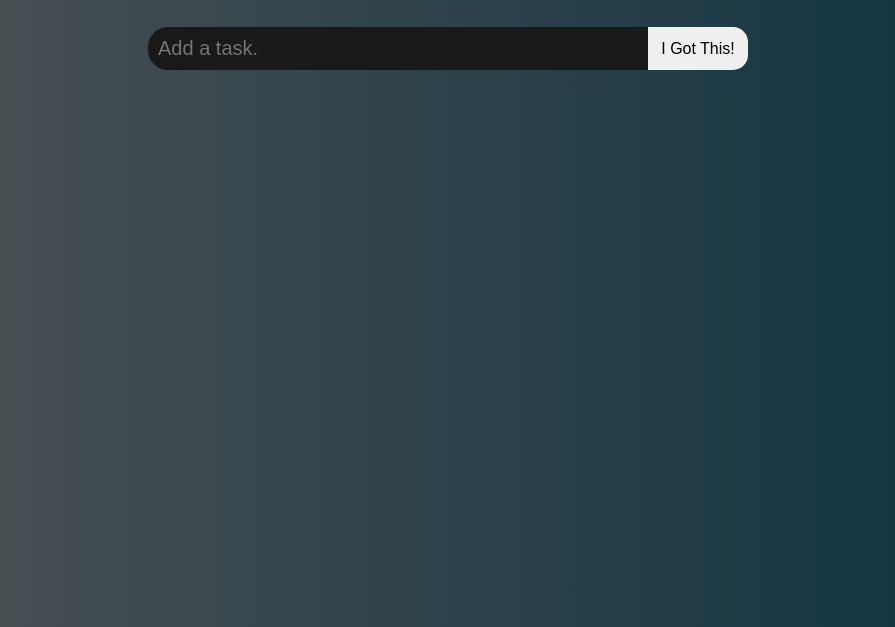
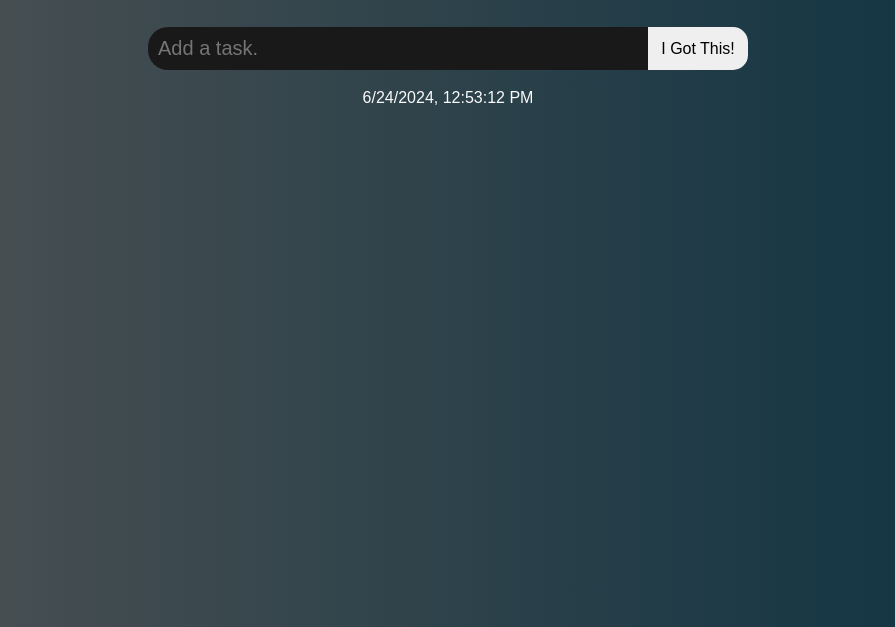
Before and after one commit to ealexandergarcia/todoList, a plain HTML site: page index.html in a window 1280 px wide. Shown: the part 173-800 px from the top of the page, without its empty margins (192-1087 px from the left). Drawn offline with Linux system fonts and the light colour scheme; no server answers.

Commit message:
feat: :sparkles: insercion de contenigo html con fecha y hora
Se inserta la fecha y se actuliza mediante un iointervalo de un minuto para estar actualizado todo el tiempo

```diff
--- a/css/style.css
+++ b/css/style.css
@@ -147,3 +147,13 @@ body {
     filter: brightness(0.5);
     text-decoration: line-through;
 }
+
+.date{
+    margin: 1.2rem 0 0.6rem;
+    display: flex;
+    justify-content: center;
+}
+
+.fecha{
+    color: var(--color1);
+}
--- a/js/main.js
+++ b/js/main.js
@@ -5,9 +5,17 @@ import { createTask, deleteTask, getAllTask, getTask, updateTask } from "./modul
 const taskListItems = document.querySelector(".task__list__items");
 const addTaskButton = document.querySelector(".add__task__button");
 const taskInput = document.querySelector("#task__input");
+const date = document.querySelector(".date");
 
 // Evento personalizado
 const taskUpdatedEvent = new Event('taskUpdated');
+
+// Renderizado de fecha y hora
+setInterval(() => {
+  date.innerHTML = /*html*/`
+    <p class="fecha">${new Date().toLocaleDateString()}, ${new Date().toLocaleTimeString()}</p>
+  `;
+}, 1000); // actualiza cada 1 segundo
 
 // Función para actualizar la lista de tareas
 let updateTaskList= async () =>{
```
